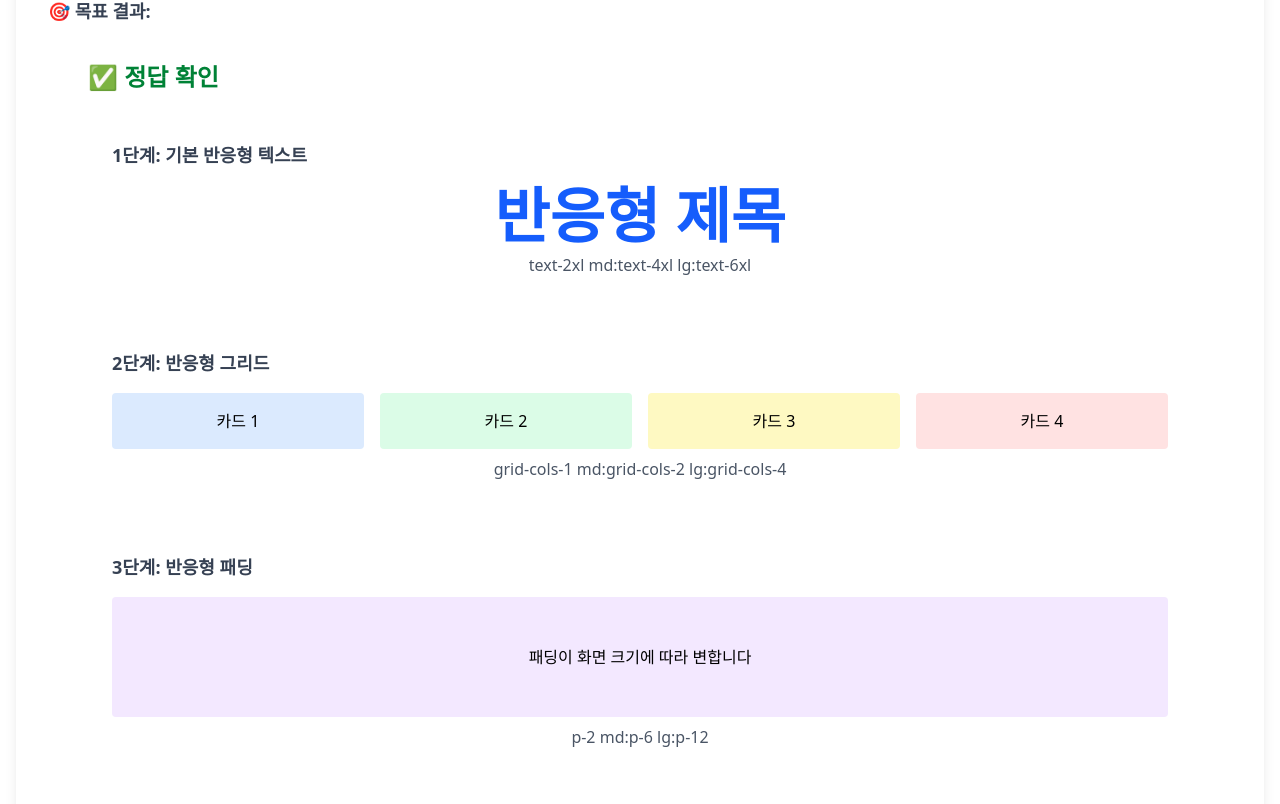
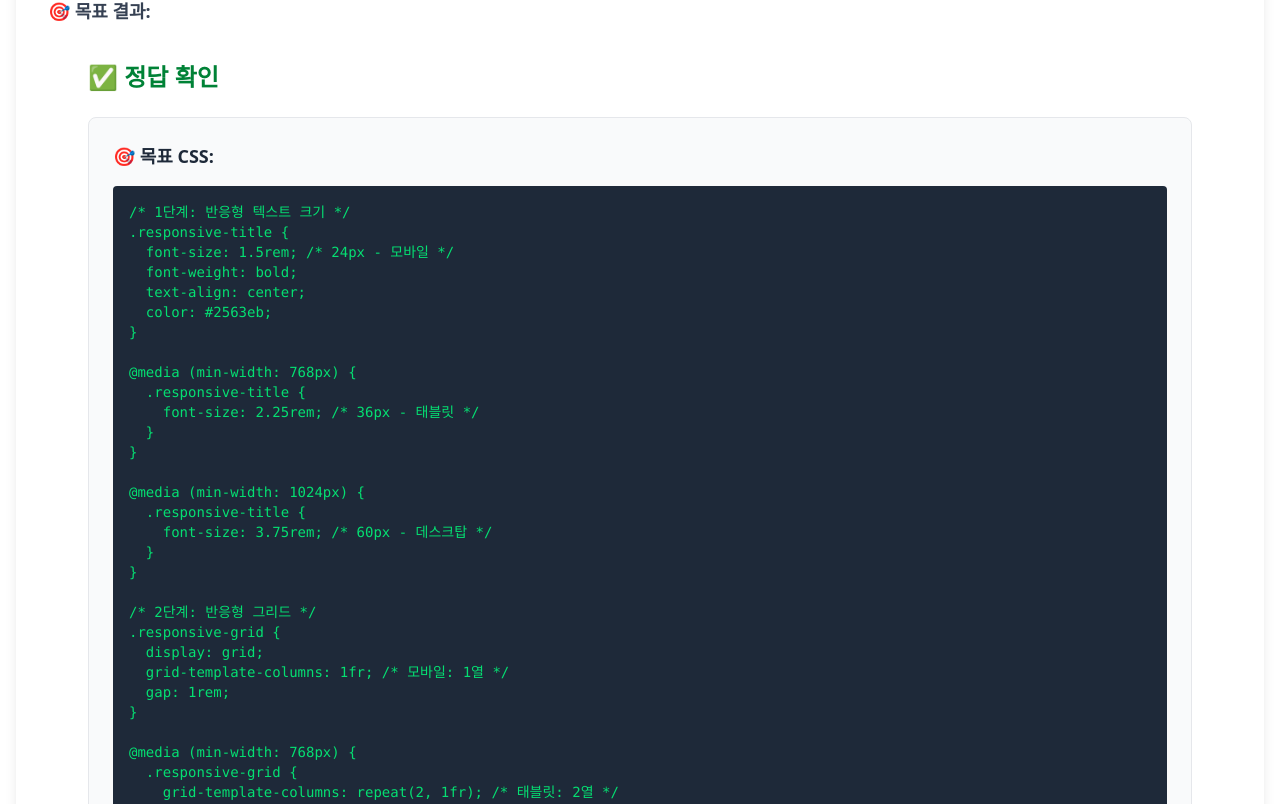
Before and after one commit to wlgns2223/tailwind-bootcamp, a Next.js app: page /responsive-practice in a window 1280 px wide. Shown: the part 336-1140 px from the top of the page. Built offline with nearby package versions, Linux system fonts and the light colour scheme.

Commit message:
chore: 난이도 상향

```diff
--- a/src/components/Practice/Responsive/Answer/ResponsiveBasicAnswer.tsx
+++ b/src/components/Practice/Responsive/Answer/ResponsiveBasicAnswer.tsx
@@ -7,41 +7,161 @@ export default function ResponsiveBasicAnswer() {
     <div className="w-full max-w-6xl mx-auto p-6">
       <h2 className="text-2xl font-bold mb-6 text-green-700">✅ 정답 확인</h2>
 
+      {/* 목표 CSS 설명 */}
+      <div className="mb-8 bg-gray-50 border border-gray-200 rounded-lg p-6">
+        <h3 className="text-lg font-semibold text-gray-800 mb-4">🎯 목표 CSS:</h3>
+        <pre className="text-sm bg-gray-800 text-green-400 p-4 rounded overflow-x-auto">
+          {`/* 1단계: 반응형 텍스트 크기 */
+.responsive-title {
+  font-size: 1.5rem; /* 24px - 모바일 */
+  font-weight: bold;
+  text-align: center;
+  color: #2563eb;
+}
+
+@media (min-width: 768px) {
+  .responsive-title {
+    font-size: 2.25rem; /* 36px - 태블릿 */
+  }
+}
+
+@media (min-width: 1024px) {
+  .responsive-title {
+    font-size: 3.75rem; /* 60px - 데스크탑 */
+  }
+}
+
+/* 2단계: 반응형 그리드 */
+.responsive-grid {
+  display: grid;
+  grid-template-columns: 1fr; /* 모바일: 1열 */
+  gap: 1rem;
+}
+
+@media (min-width: 768px) {
+  .responsive-grid {
+    grid-template-columns: repeat(2, 1fr); /* 태블릿: 2열 */
+  }
+}
+
+@media (min-width: 1024px) {
+  .responsive-grid {
+    grid-template-columns: repeat(4, 1fr); /* 데스크탑: 4열 */
+  }
+}
+
+/* 3단계: 반응형 패딩 */
+.responsive-padding {
+  padding: 0.5rem; /* 모바일: 8px */
+}
+
+@media (min-width: 768px) {
+  .responsive-padding {
+    padding: 1.5rem; /* 태블릿: 24px */
+  }
+}
+
+@media (min-width: 1024px) {
+  .responsive-padding {
+    padding: 3rem; /* 데스크탑: 48px */
+  }
+}
+
+/* 4단계: 반응형 숨김/표시 */
+.mobile-only {
+  display: block;
+}
+
+@media (min-width: 768px) {
+  .mobile-only {
+    display: none;
+  }
+}
+
+.tablet-only {
+  display: none;
+}
+
+@media (min-width: 768px) {
+  .tablet-only {
+    display: block;
+  }
+}
+
+@media (min-width: 1024px) {
+  .tablet-only {
+    display: none;
+  }
+}
+
+.desktop-only {
+  display: none;
+}
+
+@media (min-width: 1024px) {
+  .desktop-only {
+    display: block;
+  }
+}
+
+/* 5단계: 복합 반응형 레이아웃 */
+.responsive-layout {
+  display: flex;
+  flex-direction: column;
+  gap: 1rem;
+}
+
+@media (min-width: 1024px) {
+  .responsive-layout {
+    flex-direction: row;
+  }
+}
+
+.main-content {
+  width: 100%;
+}
+
+@media (min-width: 1024px) {
+  .main-content {
+    width: 66.666667%; /* 2/3 */
+  }
+}
+
+.sidebar {
+  width: 100%;
+}
+
+@media (min-width: 1024px) {
+  .sidebar {
+    width: 33.333333%; /* 1/3 */
+  }
+}`}
+        </pre>
+      </div>
+
       <div className="grid grid-cols-1 gap-6">
         {/* 1단계 */}
         <div className="bg-white p-6 rounded-lg">
-          <h3 className="text-lg font-semibold mb-4 text-gray-700">
-            1단계: 기본 반응형 텍스트
-          </h3>
-          <h1 className="text-2xl md:text-4xl lg:text-6xl font-bold text-center text-blue-600">
-            반응형 제목
-          </h1>
-          <p className="text-center mt-2 text-gray-600">
-            text-2xl md:text-4xl lg:text-6xl
-          </p>
+          <h3 className="text-lg font-semibold mb-4 text-gray-700">1단계: 기본 반응형 텍스트</h3>
+          <h1 className="text-2xl md:text-4xl lg:text-6xl font-bold text-center text-blue-600">반응형 제목</h1>
+          <p className="text-center mt-2 text-gray-600">text-2xl md:text-4xl lg:text-6xl</p>
         </div>
 
         {/* 2단계 */}
         <div className="bg-white p-6 rounded-lg">
-          <h3 className="text-lg font-semibold mb-4 text-gray-700">
-            2단계: 반응형 그리드
-          </h3>
+          <h3 className="text-lg font-semibold mb-4 text-gray-700">2단계: 반응형 그리드</h3>
           <div className="grid grid-cols-1 md:grid-cols-2 lg:grid-cols-4 gap-4">
             <div className="bg-blue-100 p-4 rounded text-center">카드 1</div>
             <div className="bg-green-100 p-4 rounded text-center">카드 2</div>
             <div className="bg-yellow-100 p-4 rounded text-center">카드 3</div>
             <div className="bg-red-100 p-4 rounded text-center">카드 4</div>
           </div>
-          <p className="text-center mt-2 text-gray-600">
-            grid-cols-1 md:grid-cols-2 lg:grid-cols-4
-          </p>
+          <p className="text-center mt-2 text-gray-600">grid-cols-1 md:grid-cols-2 lg:grid-cols-4</p>
         </div>
 
         {/* 3단계 */}
         <div className="bg-white p-6 rounded-lg">
-          <h3 className="text-lg font-semibold mb-4 text-gray-700">
-            3단계: 반응형 패딩
-          </h3>
+          <h3 className="text-lg font-semibold mb-4 text-gray-700">3단계: 반응형 패딩</h3>
           <div className="bg-purple-100 p-2 md:p-6 lg:p-12 rounded text-center">
             <p>패딩이 화면 크기에 따라 변합니다</p>
           </div>
@@ -50,19 +170,11 @@ export default function ResponsiveBasicAnswer() {
 
         {/* 4단계 */}
         <div className="bg-white p-6 rounded-lg">
-          <h3 className="text-lg font-semibold mb-4 text-gray-700">
-            4단계: 반응형 숨김/표시
-          </h3>
+          <h3 className="text-lg font-semibold mb-4 text-gray-700">4단계: 반응형 숨김/표시</h3>
           <div className="flex gap-4">
-            <div className="bg-blue-500 text-white p-4 rounded block md:hidden">
-              모바일에만 표시
-            </div>
-            <div className="bg-green-500 text-white p-4 rounded hidden md:block lg:hidden">
-              태블릿에만 표시
-            </div>
-            <div className="bg-red-500 text-white p-4 rounded hidden lg:block">
-              데스크탑에만 표시
-            </div>
+            <div className="bg-blue-500 text-white p-4 rounded block md:hidden">모바일에만 표시</div>
+            <div className="bg-green-500 text-white p-4 rounded hidden md:block lg:hidden">태블릿에만 표시</div>
+            <div className="bg-red-500 text-white p-4 rounded hidden lg:block">데스크탑에만 표시</div>
           </div>
           <p className="text-center mt-2 text-gray-600">
             block md:hidden / hidden md:block lg:hidden / hidden lg:block
@@ -71,56 +183,41 @@ export default function ResponsiveBasicAnswer() {
 
         {/* 5단계 */}
         <div className="bg-white p-6 rounded-lg">
-          <h3 className="text-lg font-semibold mb-4 text-gray-700">
-            5단계: 복합 반응형 레이아웃
-          </h3>
+          <h3 className="text-lg font-semibold mb-4 text-gray-700">5단계: 복합 반응형 레이아웃</h3>
           <div className="flex flex-col lg:flex-row gap-4">
             <div className="w-full lg:w-2/3 bg-blue-50 p-4 rounded">
               <h4 className="text-lg font-semibold mb-2">메인 콘텐츠</h4>
-              <p className="text-sm md:text-base">
-                화면 크기에 따라 레이아웃이 변합니다.
-              </p>
+              <p className="text-sm md:text-base">화면 크기에 따라 레이아웃이 변합니다.</p>
             </div>
             <div className="w-full lg:w-1/3 bg-gray-50 p-4 rounded">
               <h4 className="text-lg font-semibold mb-2">사이드바</h4>
               <p className="text-sm">사이드바 콘텐츠</p>
             </div>
           </div>
-          <p className="text-center mt-2 text-gray-600">
-            flex-col lg:flex-row + w-full lg:w-2/3 lg:w-1/3
-          </p>
+          <p className="text-center mt-2 text-gray-600">flex-col lg:flex-row + w-full lg:w-2/3 lg:w-1/3</p>
         </div>
       </div>
 
       <div className="mt-8 bg-green-50 border border-green-200 rounded-lg p-6">
-        <h3 className="text-lg font-semibold text-green-800 mb-4">
-          📝 사용된 TailwindCSS 클래스들:
-        </h3>
+        <h3 className="text-lg font-semibold text-green-800 mb-4">📝 사용된 TailwindCSS 클래스들:</h3>
         <div className="grid grid-cols-1 md:grid-cols-2 gap-4">
           <div>
-            <h4 className="font-semibold text-green-700 mb-2">
-              반응형 접두사:
-            </h4>
+            <h4 className="font-semibold text-green-700 mb-2">반응형 접두사:</h4>
             <ul className="space-y-1 text-green-700">
               <li>
-                <code className="bg-green-100 px-2 py-1 rounded">sm:</code> -
-                640px 이상
+                <code className="bg-green-100 px-2 py-1 rounded">sm:</code> - 640px 이상
               </li>
               <li>
-                <code className="bg-green-100 px-2 py-1 rounded">md:</code> -
-                768px 이상
+                <code className="bg-green-100 px-2 py-1 rounded">md:</code> - 768px 이상
               </li>
               <li>
-                <code className="bg-green-100 px-2 py-1 rounded">lg:</code> -
-                1024px 이상
+                <code className="bg-green-100 px-2 py-1 rounded">lg:</code> - 1024px 이상
               </li>
               <li>
-                <code className="bg-green-100 px-2 py-1 rounded">xl:</code> -
-                1280px 이상
+                <code className="bg-green-100 px-2 py-1 rounded">xl:</code> - 1280px 이상
               </li>
               <li>
-                <code className="bg-green-100 px-2 py-1 rounded">2xl:</code> -
-                1536px 이상
+                <code className="bg-green-100 px-2 py-1 rounded">2xl:</code> - 1536px 이상
               </li>
             </ul>
           </div>
@@ -128,26 +225,16 @@ export default function ResponsiveBasicAnswer() {
             <h4 className="font-semibold text-green-700 mb-2">주요 속성:</h4>
             <ul className="space-y-1 text-green-700">
               <li>
-                <code className="bg-green-100 px-2 py-1 rounded">
-                  grid-cols-[n]
-                </code>{" "}
-                - 그리드 열
+                <code className="bg-green-100 px-2 py-1 rounded">grid-cols-[n]</code> - 그리드 열
               </li>
               <li>
-                <code className="bg-green-100 px-2 py-1 rounded">
-                  text-[size]
-                </code>{" "}
-                - 텍스트 크기
+                <code className="bg-green-100 px-2 py-1 rounded">text-[size]</code> - 텍스트 크기
               </li>
               <li>
-                <code className="bg-green-100 px-2 py-1 rounded">p-[size]</code>{" "}
-                - 패딩
+                <code className="bg-green-100 px-2 py-1 rounded">p-[size]</code> - 패딩
               </li>
               <li>
-                <code className="bg-green-100 px-2 py-1 rounded">
-                  hidden/block
-                </code>{" "}
-                - 표시/숨김
+                <code className="bg-green-100 px-2 py-1 rounded">hidden/block</code> - 표시/숨김
               </li>
             </ul>
           </div>
```
